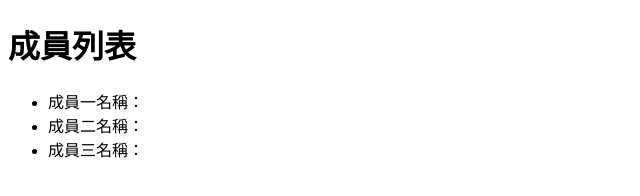
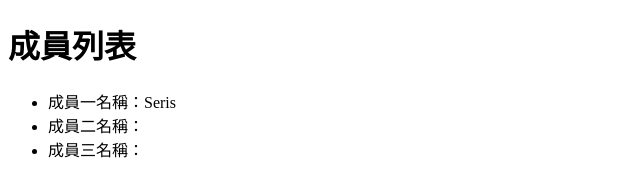
Before and after one commit to cyberseris/RepoB-4, a plain HTML site: page index.html in a window 1280 px wide. Shown: the full height of the page, 0-640 px from the left. Drawn offline with Linux system fonts and the light colour scheme.

Commit message:
新增成員一名字

```diff
--- a/index.html
+++ b/index.html
@@ -8,7 +8,7 @@
 <body>
     <h1>成員列表</h1>
     <ul>
-        <li>成員一名稱：</li>
+        <li>成員一名稱：Seris</li>
         <li>成員二名稱：</li>
         <li>成員三名稱：</li>
     </ul>
```
